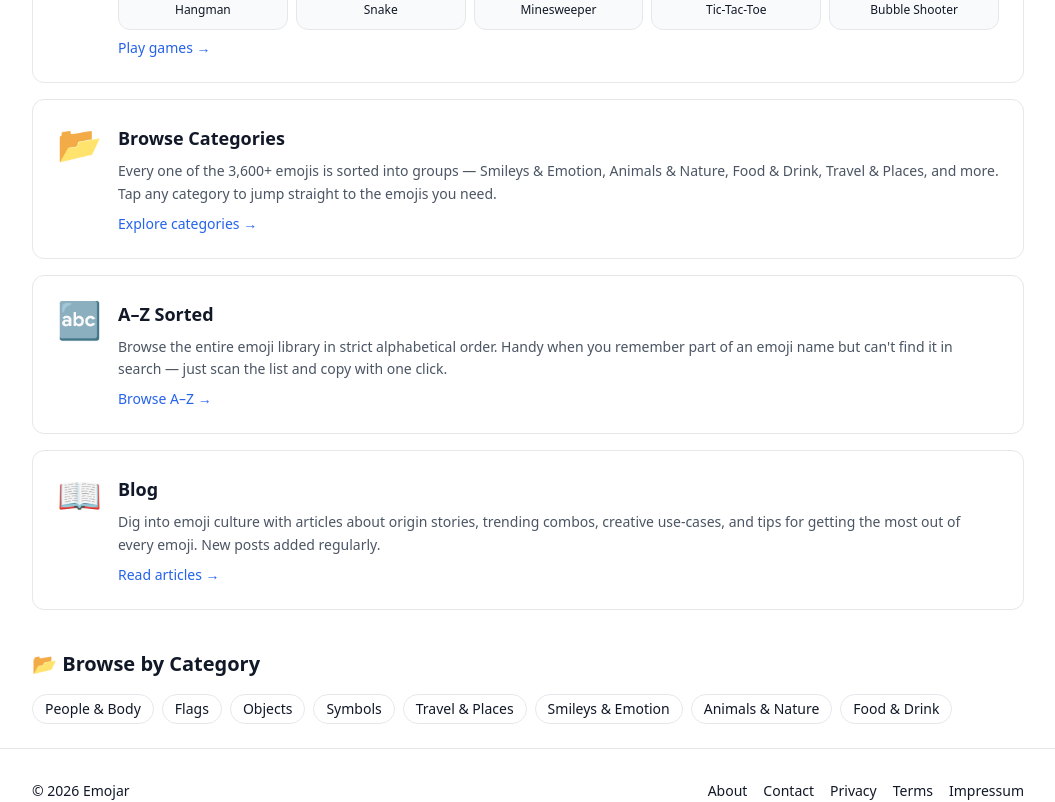
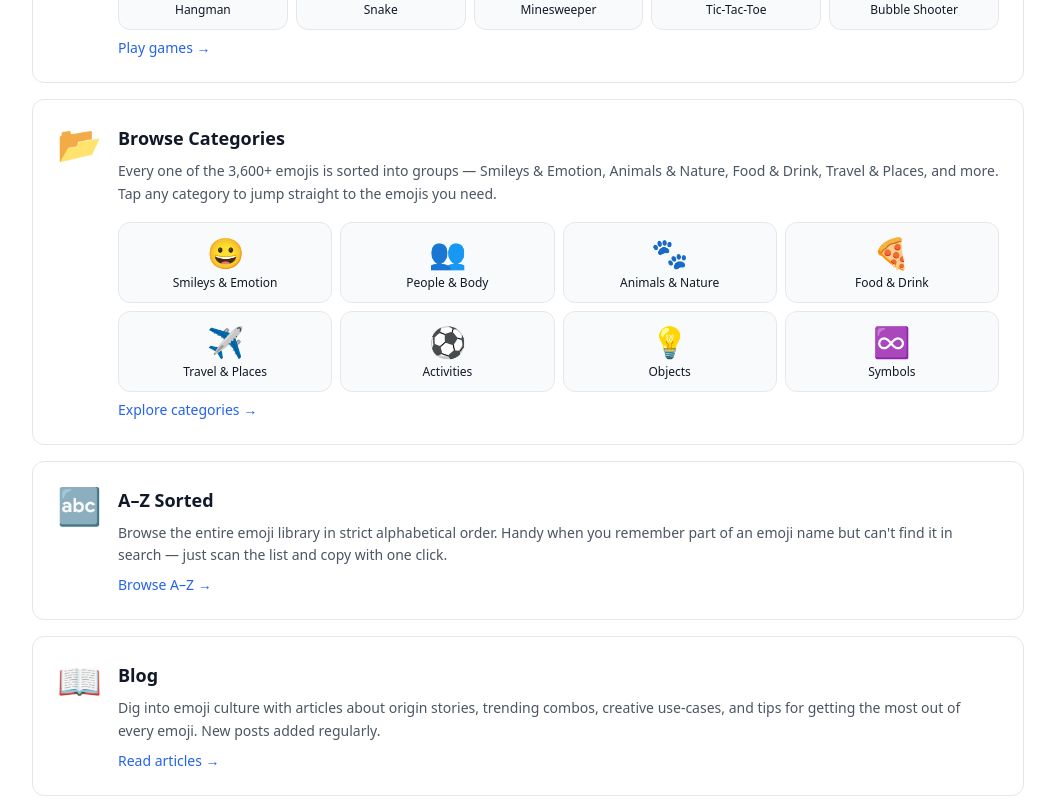
Before and after one commit to SiaExplains/emojar, a Next.js app: page / in a window 1280 px wide. Shown: the part 1100-1902 px from the top of the page, without its empty margins (112-1167 px from the left). Built offline with nearby package versions, Linux system fonts and the light colour scheme.

Commit message:
feat: add category mini-cards to Browse Categories feature card
Shows 8 top categories as prominent icon+label cards (2→4 col grid)
inside the card, matching the Emoji Games mini-card style.

Co-Authored-By: Claude Sonnet 4.6 <noreply@anthropic.com>

```diff
--- a/app/page.tsx
+++ b/app/page.tsx
@@ -16,6 +16,29 @@ export type Emoji = {
   keywords: string[];
   version?: string;
 };
+
+const CATEGORIES = [
+  {
+    icon: '😀',
+    title: 'Smileys & Emotion',
+    href: '/category/Smileys%20%26%20Emotion',
+  },
+  { icon: '👥', title: 'People & Body', href: '/category/People%20%26%20Body' },
+  {
+    icon: '🐾',
+    title: 'Animals & Nature',
+    href: '/category/Animals%20%26%20Nature',
+  },
+  { icon: '🍕', title: 'Food & Drink', href: '/category/Food%20%26%20Drink' },
+  {
+    icon: '✈️',
+    title: 'Travel & Places',
+    href: '/category/Travel%20%26%20Places',
+  },
+  { icon: '⚽', title: 'Activities', href: '/category/Activities' },
+  { icon: '💡', title: 'Objects', href: '/category/Objects' },
+  { icon: '♾️', title: 'Symbols', href: '/category/Symbols' },
+];
 
 const GAMES = [
   { icon: '🪤', title: 'Hangman', href: '/games/hangman' },
@@ -42,6 +65,7 @@ const FEATURE_CARDS = [
       'Every one of the 3,600+ emojis is sorted into groups — Smileys & Emotion, Animals & Nature, Food & Drink, Travel & Places, and more. Tap any category to jump straight to the emojis you need.',
     href: '/categories',
     cta: 'Explore categories →',
+    categories: CATEGORIES,
   },
   {
     icon: '🔤',
@@ -163,6 +187,22 @@ export default function Home() {
                   <p className="text-gray-600 text-sm leading-relaxed">
                     {card.detail}
                   </p>
+                  {'categories' in card && card.categories && (
+                    <div className="grid grid-cols-2 sm:grid-cols-4 gap-2 mt-2">
+                      {card.categories.map((cat) => (
+                        <Link
+                          key={cat.href}
+                          href={cat.href}
+                          className="flex flex-col items-center gap-1 rounded-xl bg-gray-50 border hover:bg-gray-100 hover:shadow-sm transition-all p-3"
+                        >
+                          <span className="text-3xl">{cat.icon}</span>
+                          <span className="text-xs font-medium text-center leading-tight">
+                            {cat.title}
+                          </span>
+                        </Link>
+                      ))}
+                    </div>
+                  )}
                   {'games' in card && card.games && (
                     <div className="grid grid-cols-3 sm:grid-cols-5 gap-2 mt-2">
                       {card.games.map((game) => (
```
